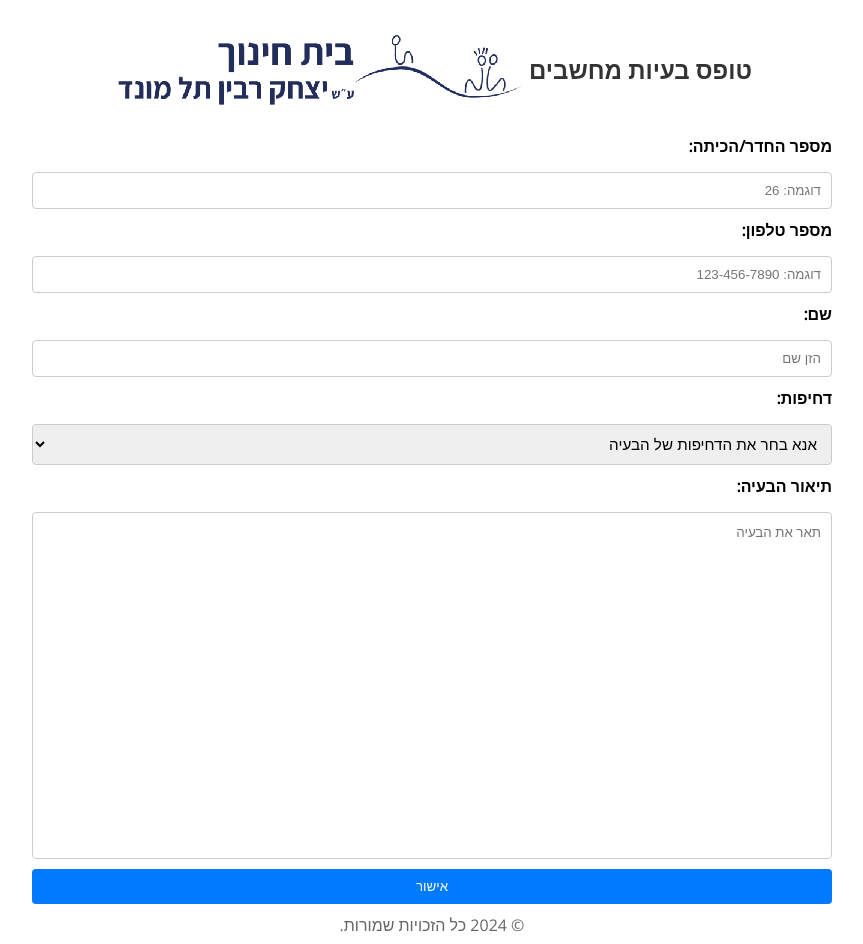
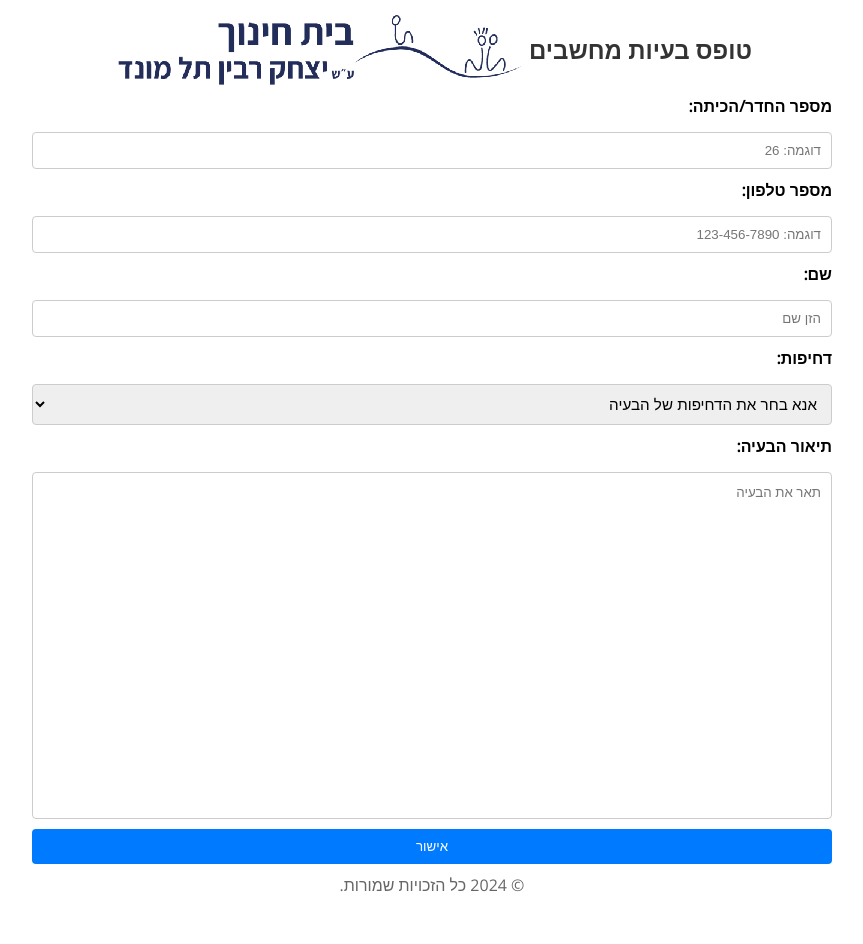
Before and after one commit to RabinComputersPatrol/rabincomputerspatrol.github.io, a Next.js app: page /pages/support in a window 1280 px wide. Shown: the whole page, without its empty margins (208-1071 px from the left). After the commit the page ends 904 px from the top, so only its background shows below. Built offline with nearby package versions, Linux system fonts and the light colour scheme; no server answers.

Commit message:
smol changes

```diff
--- a/app/public/styles/support.css
+++ b/app/public/styles/support.css
@@ -3,7 +3,8 @@
   max-width: 800px;
   max-height: 800px;
   margin: 0 auto;
-  padding: 20px;
+  padding-left: 20px;
+  padding-right: 20px;
 }
 
 @media only screen and (min-width: 480px) {
@@ -43,7 +44,7 @@
    }
 
    textarea[name="problemDescription"] {
-    max-height: 100px;
+    max-height: 300px;
    }
 
   .support-form button {
```
